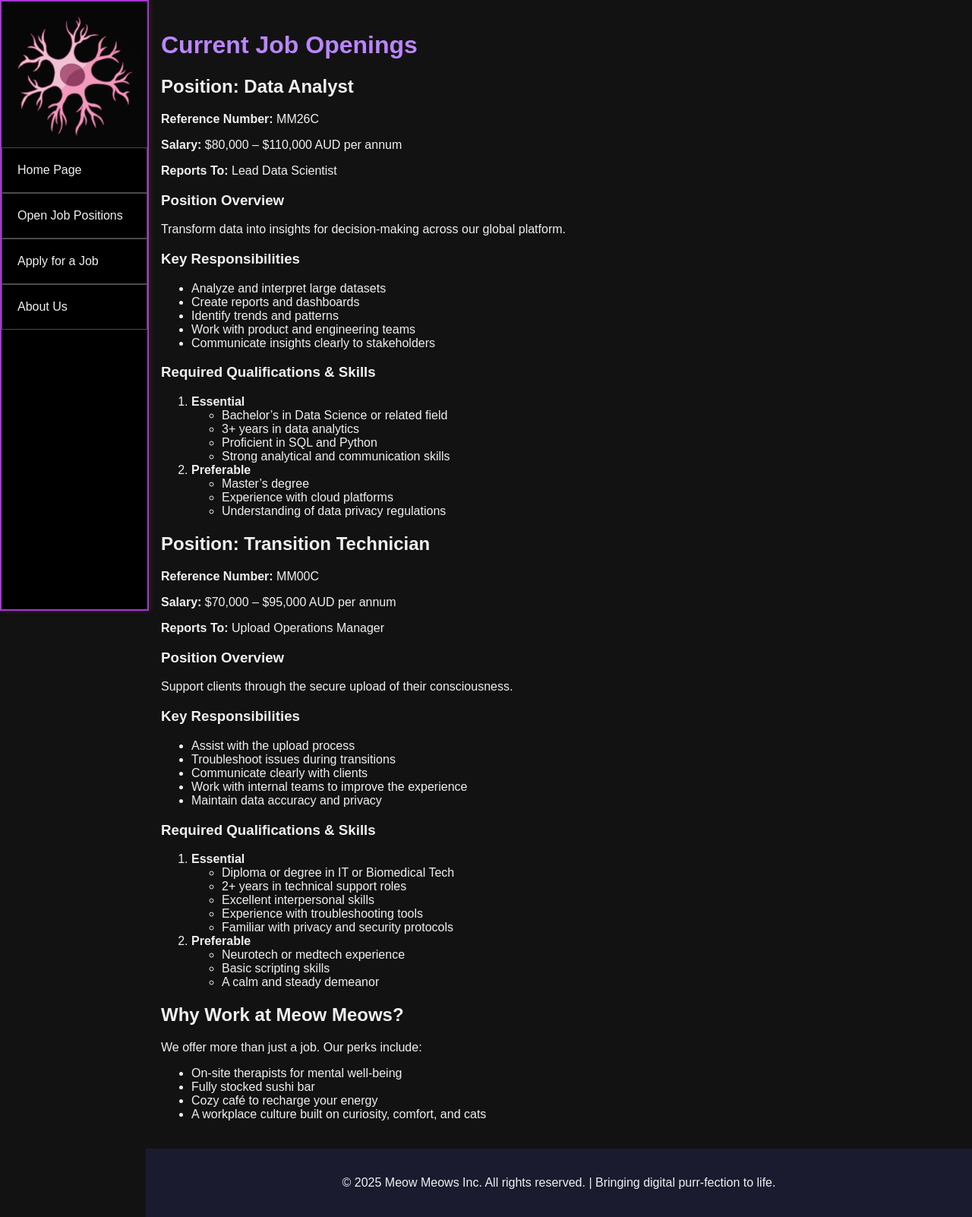
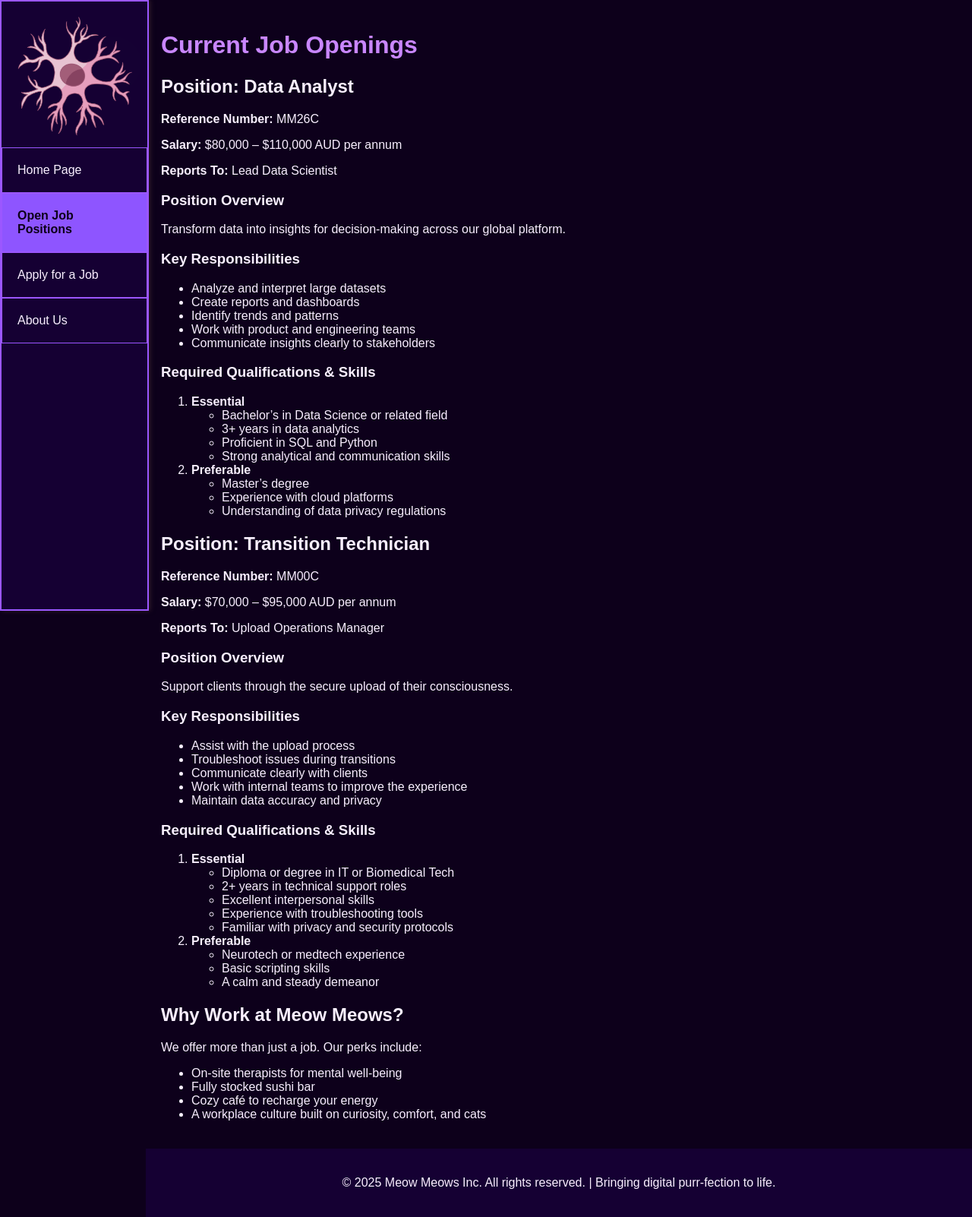
Before and after one commit to RoryNorbury/COS10026-Project-Part-1, a PHP site: page /jobs.html in a window 1280 px wide. Shown: the whole page at 76% size. Run offline with PHP 8.4, Linux system fonts and the light colour scheme.

Commit message:
Added index.html

```diff
--- a/about.html
+++ b/about.html
@@ -17,8 +17,10 @@
 		<a href="index.html">Home Page</a>
 		<a href="jobs.html">Open Job Positions</a>
 		<a href="apply.html">Apply for a Job</a>
-		<a href="about.html">About Us</a>
-	</nav>
+		<!-- IM TESTING SOMETHING OUT WITH THE CLASS=CURRENT. DAVE -->
+		<a href="about.html" class="current">About Us</a>
+	  </nav>
+
 	<div id="main-container">
 		<h1>About Us</h1>
         <!-- Main content goes here -->
--- a/apply.html
+++ b/apply.html
@@ -16,9 +16,11 @@
 		<img src="images/logo.png" alt="company logo">
 		<a href="index.html">Home Page</a>
 		<a href="jobs.html">Open Job Positions</a>
-		<a href="apply.html">Apply for a Job</a>
+		<!-- IM TESTING SOMETHING OUT WITH THE CLASS=CURRENT. DAVE -->
+		<a href="apply.html" class="current">Apply for a Job</a>
 		<a href="about.html">About Us</a>
-	</nav>
+	  </nav>
+
 	<div id="main-container">
 		<h1>Job Application</h1>
 		<form action="https://mercury.swin.edu.au/it000000/formtest.php" method="post">
--- a/jobs.html
+++ b/jobs.html
@@ -15,10 +15,11 @@
 	<nav>
 		<img src="images/logo.png" alt="company logo">
 		<a href="index.html">Home Page</a>
-		<a href="jobs.html">Open Job Positions</a>
+		<!-- IM TESTING SOMETHING OUT WITH THE CLASS=CURRENT. DAVE -->
+		<a href="jobs.html" class="current">Open Job Positions</a>
 		<a href="apply.html">Apply for a Job</a>
 		<a href="about.html">About Us</a>
-	</nav>
+	  </nav>
 
 	<div id="main-container">
 		<h1>Current Job Openings</h1>
--- a/styles/styles.css
+++ b/styles/styles.css
@@ -11,18 +11,25 @@ nav {
     position: fixed;
     height: 100%;
     width: 15%;
-    border: 2px solid gray;
+    border: 2px solid #9B57FF;
 }
 
 nav a {
-    border: 1px solid gray;
+    border: 1px solid #9B57FF;
     display: block;
     padding: 20px;
 }
 
 nav a:hover {
-    background-color: gray;
+    background-color: #361665;
 }
+
+/* TEsting: */
+nav a:hover {
+  transform: scale(1.05);
+  box-shadow: 0 4px 8px rgba(0, 0, 0, 0.8);
+}
+/* end of testing */
 nav a:link {
     color: inherit;
     text-decoration: none;
@@ -45,7 +52,7 @@ dl.contributions {
   }
 /* table for about us*/
 table, th, td {
-    border: 1px solid black;
+    border: 1px solid #2E0059;
     border-collapse: collapse;
     padding: 8px;
 }
@@ -56,37 +63,37 @@ dl.contributions {
 
 html, body {
     font-family: "Poppins", sans-serif;
-    background: #121212;               /* dark background color */
-    color: #f0f0f0;                    /* light text color */
+    background: #0D001B;               /* dark background color */
+    color: #F8EFFE;                    /* light text color */
 }
 
 nav {
-    background-color: #1b1b2f;
-    border-color: #4b4b4b;  /* override the gray border with a darker gray */
-    box-shadow: 2px 0 6px rgba(0, 0, 0, 0.5); /* Adds a shadow effect */
+    background-color: #150033;
+    border-color: #9B57FF;
+    box-shadow: 2px 0 6px rgba(0, 0, 0, 0.5);
 }
 
 nav a {
-    color: #f0f0f0;       /* keep text white/light */
-    border-color: #4b4b4b;/* match the nav’s border color */
+    color: #F3E7FF;
+    border-color: #9B57FF;
     background-color: transparent;
     transition: background-color 0.3s ease;
 }
 
 nav a:hover {
-    background-color: #3a3a5c;
-  }
-  h1{
-    color: #bb86fc;
+    background-color: #361665;
 }
 
+h1 {
+    color: #C987FF;
+}
 
 p, li, dd, td {
-    color: #f0f0f0;
+    color: #F8EFFE;
 }
 
 caption {
-    color: #bb86fc;
+    color: #C987FF;
 }
 
 img {
@@ -94,17 +101,17 @@ dl.contributions {
 }
 
 figcaption {
-    color: #f0f0f0;
+    color: #F8EFFE;
     font-style: italic;
 }
 
 fieldset {
-    border: 2px solid #643f90;
+    border: 2px solid #A881FF;
     margin-bottom: 20px;
-    background-color: #2c2c3a; /* subtle dark background for the fieldset */
+    background-color: #210B35; /* subtle cosmic background */
 }
 legend {
-    color: #895ac2;
+    color: #C8A6FF;
     font-weight: bold;
 }
 input[type="text"],
@@ -112,9 +119,9 @@ dl.contributions {
 input[type="tel"],
 select,
 textarea {
-    background-color: #2c2c3a;
+    background-color: #19012A;
     color: #ffffff;
-    border: 1px solid #4b4b4b;
+    border: 1px solid #55237F;
     border-radius: 4px;
     padding: 8px;
     margin-bottom: 10px;
@@ -122,31 +129,58 @@ dl.contributions {
 
 /* Submit button style */
 input[type="submit"] {
-    background-color: #bb86fc;
+    background-color: #8E55FF;
     border: none;
-    color: #121212;
-    padding: 10px 20px;  /* provides ample clickable space */
-    cursor: pointer; /* Changes to a pointer on hover, indicating it’s clickable. */
+    color: #0D001B;
+    padding: 10px 20px;
+    cursor: pointer;
     font-weight: bold;
-    transition: background-color 0.3s ease; /* Ensures any background-color change is smooth and aesthetically pleasing. */
+    transition: background-color 0.3s ease;
 }
 input[type="submit"]:hover {
-    background-color: #9f6fde;
+    background-color: #7647D4;
 }
 
 nav {
-    background-color: #000000;
-    border-color: #a736d4;  /* Changed from #4b4b4b to white for a more contrasting border */
+    background-color: #150033;
+    border-color: #9B57FF;
     box-shadow: 2px 0 6px rgba(77, 52, 52, 0.5);
 }
-
 
 /* footer margins to avoid clashing with sidebar */
 footer {
     margin-left: 15%;
     padding: 20px;
-    background-color: #1b1b2f;
-    color: #f0f0f0;
+    background-color: #150033;
+    color: #F8EFFE;
     text-align: center;
     clear: both;
 }
+
+/* testing */
+html {
+  scroll-behavior: smooth;
+}
+
+/* Table enhancements */
+table {
+  width: 100%;
+  background-color: rgba(21, 0, 51, 0.6);
+}
+
+th {
+  background: linear-gradient(to right, #361665, #C987FF);
+  color: #F8EFFE;
+}
+
+tr:nth-child(even) {
+  background-color: rgba(255, 255, 255, 0.05);
+}
+
+/* Styles for the active/current navigation link */
+nav a.current {
+  background-color: #8E55FF;
+  color: #0D001B;
+  font-weight: bold;
+  border-color: #9B57FF;
+}
--- a/template.html
+++ b/template.html
@@ -18,7 +18,7 @@
 		<a href="jobs.html">Open Job Positions</a>
 		<a href="apply.html">Apply for a Job</a>
 		<a href="about.html">About Us</a>
-</nav>
+	  </nav>
 	<div id="main-container">
 		<h1>Title</h1>
         <!-- Main content goes here -->
```
Also changed, not shown: index.html (+4 -3 lines), images/logo.PNG. Lines whose indentation alone changed are shown as unchanged.
